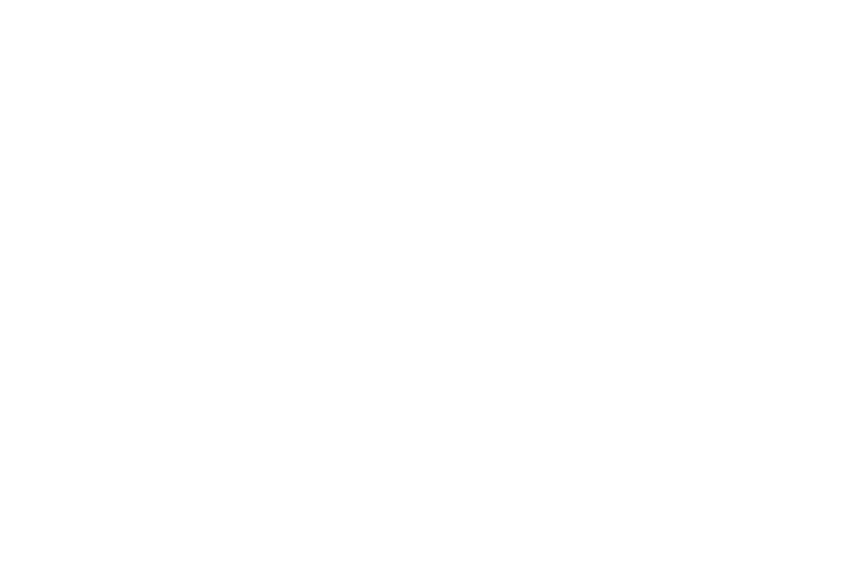
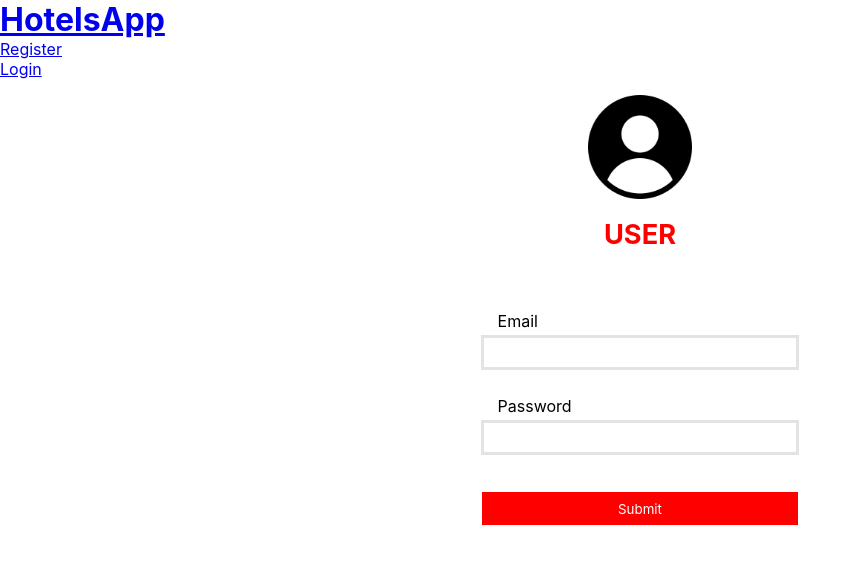
Before and after one commit to JhonFAlzate/hotels-by-jf, a React (Vite) app: page /#/login in a window 1280 px wide. Before the commit this address had no page. Shown: the top 564 px of the page, without its empty margins (0-862 px from the left). Built offline with nearby package versions, Linux system fonts and the light colour scheme.

Commit message:
Hoy se hizo la pagina del login y la maqueté

```diff
--- a/src/App.jsx
+++ b/src/App.jsx
@@ -3,16 +3,27 @@
 import { Route, Routes } from 'react-router-dom'
 import HomePage from './pages/HomePage'
 import HotelIdPage from './pages/HotelIdPage'
+import RegisterPage from './pages/RegisterPage'
+import LoginPage from './pages/LoginPage'
+import GeneralHeader from './components/Shared/GeneralHeader'
 
 function App() {
 
 
   return (
    <div>
+
+    <GeneralHeader />
+
     <Routes>
+
       <Route path= '/' element = {<HomePage/>} />
       <Route path='/hotel/:id' element= {<HotelIdPage />} />
+      <Route path= '/register' element = {<RegisterPage />} />
+      <Route path='/login' element = {<LoginPage />} />
+
     </Routes>
+
    </div>
   )
 }
--- /dev/null
+++ b/src/components/Shared/GeneralHeader.jsx
@@ -0,0 +1,21 @@
+import { Link } from "react-router-dom"
+
+
+const GeneralHeader = () => {
+  return (
+
+
+    <header>
+        <h1><Link to= '/'>HotelsApp</Link></h1>
+        <nav>
+            <ul>
+             <li><Link to='/register' >Register</Link></li>
+             <li><Link to='/login' >Login </Link></li>
+            </ul>
+        </nav>
+
+    </header>
+  )
+}
+
+export default GeneralHeader
--- /dev/null
+++ b/src/components/styles/LoginPage.css
@@ -0,0 +1,72 @@
+.login_container {
+    width: 100%;
+    display: flex;
+    justify-content: center;
+    flex-direction: column;
+    align-items: center;
+    align-content: center;
+    flex-wrap: wrap;
+    padding-top: 1em;
+
+}
+
+.login_img {
+    width: 6.5em;
+
+}
+.login_form {
+    width: 80%;
+    height: 25em;
+    max-width: 22em;
+
+    display: flex;
+    justify-content: center;
+    flex-direction: column;
+    align-items: center;
+    align-content: center;
+    flex-wrap: wrap;
+    gap: 1em;
+
+}
+.login_form_title {
+    font-size: 1.7em;
+    position: relative;
+    bottom: 2em;
+    color: red;
+}
+.login_div_inputs {
+    width: 100%;
+    display: flex;
+    justify-content: center;
+    flex-direction: column;
+    text-align: center;
+    gap: 1em;
+    position: relative;
+    bottom: 1em;
+
+}
+.login_form_label {
+    display: flex;
+    flex-direction: column;
+    padding: 0.3em;
+}
+.login_form_span {
+    text-align: start;
+    margin-left: 1.8em;
+    margin-bottom: 0.3em;
+}
+.login_form_input {
+    width: 90%;
+    height: 2em;
+    margin-left: auto;
+    margin-right: auto;
+    border: solid #3332;
+}
+.login_btn_submit {
+    width: 90%;
+    height: 2.5em;
+    margin-left: auto;
+    margin-right: auto;
+    background-color: red;
+    color: white;
+}
--- /dev/null
+++ b/src/hooks/useAuth.js
@@ -0,0 +1,32 @@
+import axios from "axios"
+
+
+const useAuth = () => {
+    //Register
+    const createUser = ( data ) => {
+        const url = 'https://hotels-api.academlo.tech/users'
+        axios.post(url, data)
+            .then( res => console.log(res.data))
+            .catch(err => console.log(err))
+
+
+    }
+    //login
+    const loginUser = (data) => {
+        const url = 'https://hotels-api.academlo.tech/users/login'
+        axios.post(url, data)
+        .then( res => {
+
+            console.log(res.data)
+            localStorage.setItem('token', res.data.token)
+            localStorage.setItem('userLogged', JSON.stringify(res.data.user))
+        })
+
+        .catch(err => console.log(err))
+    }
+
+    return { createUser, loginUser }
+
+}
+
+export default useAuth
--- /dev/null
+++ b/src/pages/LoginPage.jsx
@@ -0,0 +1,48 @@
+import { useForm } from "react-hook-form"
+import useAuth from "../hooks/useAuth"
+import '../components/styles/LoginPage.css'
+
+
+const LoginPage = () => {
+
+     const {handleSubmit, register, reset}=useForm()
+
+     const {loginUser} = useAuth()
+
+     const submit = data => {
+
+        loginUser(data)
+
+        reset({
+            email: '',
+            password: ''
+        })
+     }
+
+  return (
+
+    <div className="login_container">
+        <div className="login_img_title">
+            <img className="login_img" src="/user.png" alt="/user.png" />
+        </div>
+        <form className="login_form" onSubmit={handleSubmit(submit)}>
+        <h2 className="login_form_title">USER</h2>
+
+        <div className="login_div_inputs">
+          <label className="login_form_label">
+            <span className="login_form_span">Email</span>
+            <input className="login_form_input" {...register('email')} type="email" />
+          </label>
+          <label className="login_form_label">
+            <span className="login_form_span">Password</span>
+            <input className="login_form_input" {...register('password')} type="password" />
+          </label>
+        </div>
+
+        <button className="login_btn_submit">Submit</button>
+      </form>
+    </div>
+  )
+}
+
+export default LoginPage
--- /dev/null
+++ b/src/pages/RegisterPage.jsx
@@ -0,0 +1,61 @@
+
+import { useForm } from "react-hook-form";
+import useAuth from "../hooks/useAuth";
+
+const RegisterPage = () => {
+
+ const {register, handleSubmit, reset } = useForm()
+
+ const { createUser } = useAuth()
+
+const submit = data  => {
+
+    createUser(data)
+    reset({
+        firstName: '',
+        lastName: '',
+        email: '',
+        password:'',
+        gender: 'male'
+    })
+
+}
+
+
+  return (
+    <article>
+     <form onSubmit={handleSubmit(submit)}>
+        <h2>Register</h2>
+        <div>
+          <label>
+            <span>First name</span>
+            <input {...register( 'firstName')} type="text" />
+          </label>
+          <label>
+            <span>Last name</span>
+            <input {...register('lastName')} type="text" />
+          </label>
+          <label>
+            <span>Email</span>
+            <input {...register('email')} type="email" />
+          </label>
+          <label>
+            <span>Password</span>
+            <input {...register('password')} type="password" />
+          </label>
+          <label>
+            <span>Gender</span>
+            <select {...register('gender')}>
+              <option value="male">Male</option>
+              <option value="female">Female</option>
+              <option value="other">Other</option>
+            </select>
+          </label>
+        </div>
+        <button>Submit</button>
+      </form>
+    </article>
+  );
+};
+
+export default RegisterPage;
```
Also changed, not shown: public/user.png (added).
